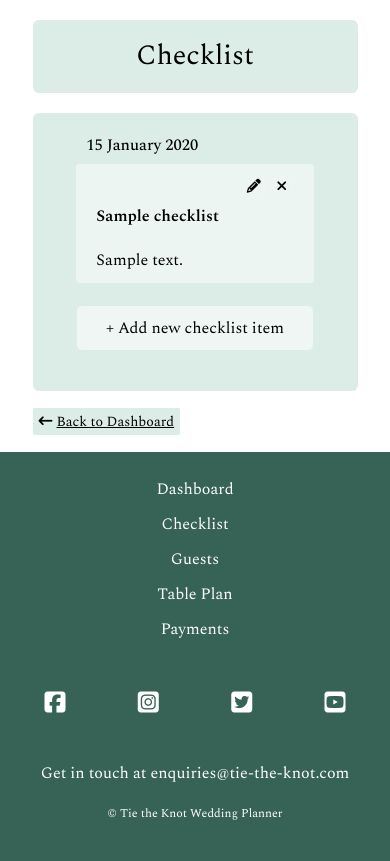
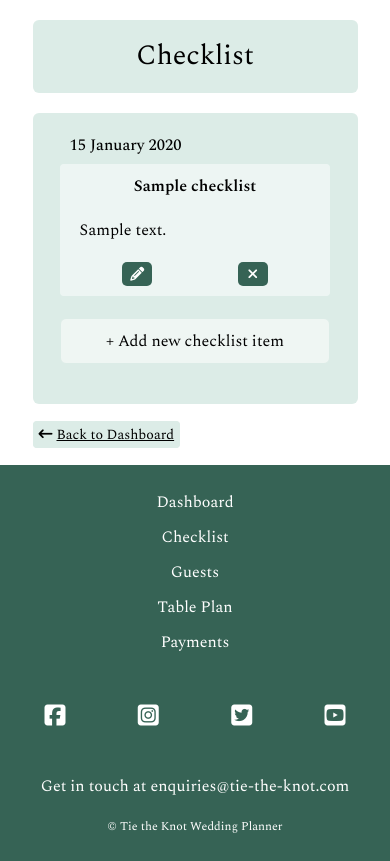
Before and after one commit to lilli-mcnally/tie-the-knot, a Flask app: page /checklist in a window 390 px wide. Shown: the part 100-961 px from the top of the page. Before the commit the page ends 920 px from the top, so only its background shows below. Run offline with Flask 2, Linux system fonts and the light colour scheme; the visitor is signed in with stand-in values (Sample User, id 1); tables that the repository leaves empty hold one stand-in row (values such as "Sample post"); some libraries are stand-ins or nearby versions.

Commit message:
Update Responsive design to Checklist page

```diff
--- a/tietheknot/static/css/style.css
+++ b/tietheknot/static/css/style.css
@@ -315,7 +315,8 @@ nav .sidenav-trigger {
     align-content: center;
     flex-wrap: wrap;
     text-align: left;
-    padding: 20px !important;
+    padding-top: 20px !important;
+    padding-bottom: 20px !important;
 }
 
 .checklist-item {
@@ -339,10 +340,21 @@ nav .sidenav-trigger {
     border-right: 1px solid #366355;
     margin-right: 0 !important;
     padding-right: 20px;
+    font-weight: 600;
+    text-align: center;
+}
+
+.checklist-checkbox a {
+    min-width: 30px;
+    text-align: center;
+    background-color: #366355;
+    border-radius: 5px;
+    color: #fff;
 }
 
 .checklist-checkbox {
-    text-align: right;
+    display: flex;
+    justify-content: space-around;
 }
 
 .date-after-first {
@@ -351,17 +363,16 @@ nav .sidenav-trigger {
 
 .edit-buttons {
     font-size: 14px;
-    color: #000;
-    border: 2px solid #eef6f3;
-    border-radius: 50px;
     padding: 3px;
-    height: 24px;
-    width: 24px;
     text-align: center;
 }
 
-.edit-buttons:hover {
-    border: 2px solid #366355;
+.checklist-checkbox a:hover {
+    color: #E8D2CA;
+}
+
+.edit-buttons {
+    color: inherit;
 }
 
 .modal-content,
@@ -486,7 +497,7 @@ nav .sidenav-trigger {
 .back-button {
     padding: 2px 5px;
     color: #000;
-    border-radius: 2px;
+    border-radius: 4px;
     text-decoration: underline;
     border: 1px solid #dcece7;
 }
@@ -1016,29 +1027,17 @@ input#input-disabled {
 
 /* Checklist */
 
-@media (max-width: 1000px) {
+@media (max-width: 992px) {
     .checklist-item {
         flex-direction: column;
         position: relative;
     }
 
-    .checklist-checkbox {
-        position: absolute;
-        top: 0;
-        right: 0;
+    .checklist-notes {
+        border-right: unset;
+        padding-right: 0;
+        margin-right: 20px !important;
+        text-align: center;
     }
 
-    .checklist-notes {
-        font-weight: 600;
-        border-right: unset;
-        margin-right: 100px !important;
-        padding-right: 0;
-    }
 }
-
-@media (max-width: 1000px) {
-    .checklist-notes {
-        margin-top: 40px !important;
-        margin-right: 20px !important;
-    }
-}
```
